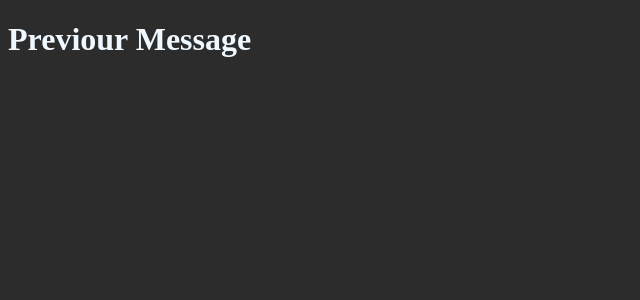
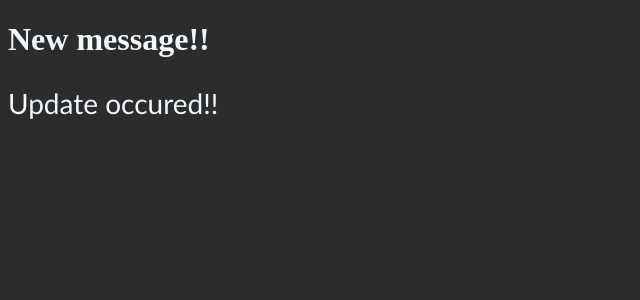
Before and after one commit to WinayGupta777/firstreactapp, a React (Create React App) app: page / in a window 1280 px wide. Shown: the top 300 px of the page, without its empty margins (0-640 px from the left). Built offline with nearby package versions, Linux system fonts and the light colour scheme.

Commit message:
Live demo of LifeCyle method on Chrome!

```diff
--- a/public/index.html
+++ b/public/index.html
@@ -8,5 +8,6 @@
   <body>
     <noscript>You need to enable JavaScript to run this app.</noscript>
     <div id="root"></div>
+    <p id="just"></p>
   </body>
 </html>
--- a/src/components/lifeCycle.js
+++ b/src/components/lifeCycle.js
@@ -6,6 +6,18 @@ class LifeCycle extends React.Component {
         this.state={
             msg: "Previour Message"
         }
+    }
+    //This method will run after
+    // render() method automatically!!
+    componentDidMount=()=>{
+        setTimeout(() => {
+           this.setState({msg: "New message!!"});
+        }, 5000);
+    }
+    //After DidMount called DidUpdate() will run automatically!!
+    componentDidUpdate=(prevMsg)=>{
+        if (prevMsg.msg!==this.state.msg)
+        {document.getElementById("just").innerHTML="Update occured!!"}
     }
     render(){
         return(
@@ -17,15 +29,3 @@ class LifeCycle extends React.Component {
 }
 
 export default LifeCycle;
-
-// When Actual brower shows the things
-// before it React LifeCycle runs...!
-//  |  Mount   |   Update   |  Unmount |
-//  |----------|------------|----------|
-//  |  const   |            |          |
-//  |  render <--------     |          |
-//  |    |             \    |          |
-//  |compDidMount       \   \__________|
-//  |      \________>comDidUpdate
-
-// So, this is lifecyle running!!
```
